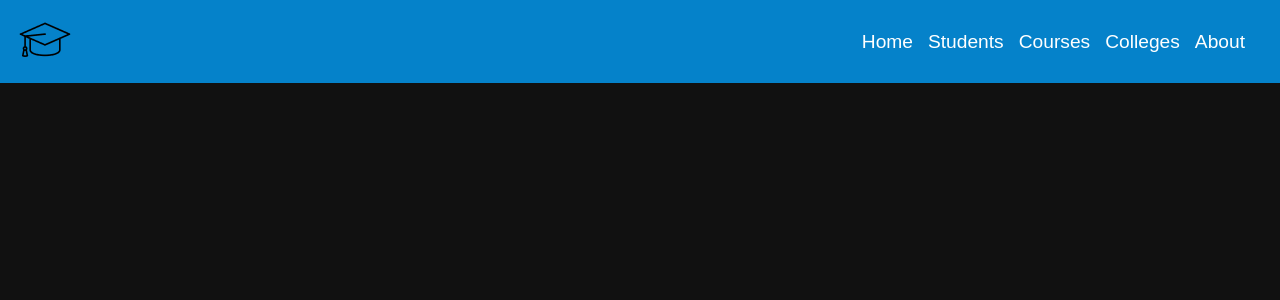
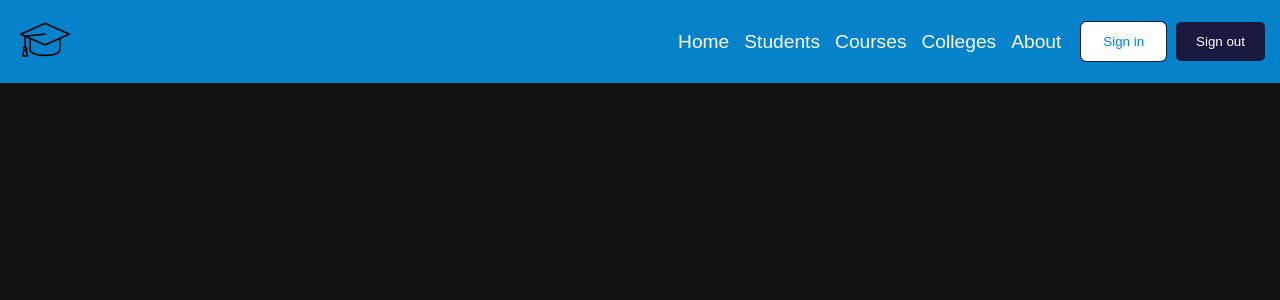
Before and after one commit to RazielLluch/SIS-Web, a Flask app: template app/templates/layouts/master_layout.html in a window 1280 px wide. Shown: the top 300 px of the page. Run offline with Flask 3, Linux system fonts and the light colour scheme; the template is opened without the code that fills it, so the values that code supplies are empty.

Commit message:
added sign-in sign-out buttons to master_layout header

```diff
--- a/app/landing/controller.py
+++ b/app/landing/controller.py
@@ -13,7 +13,7 @@ def index(username="user"):
 
 @landing_bp.route('/')
 def landing():
-    return render_template('landing/landing.html',title='Home',something='something')
+    return render_template('index.html',title='Home',something='something')
 # @landing_bp.route('/user/register', methods=['POST','GET'])
 # def register():
 #     form = UserForm(request.form)
--- a/app/templates/layouts/master_layout.html
+++ b/app/templates/layouts/master_layout.html
@@ -27,6 +27,10 @@
                 <li><a href="#">About</a></li>
             </ul>
         </nav>
+        <div class="auth-buttons">
+            <button class="sign-in">Sign in</button>
+            <button class="sign-out">Sign out</button>
+        </div>
     </div>
 </header>
 
```
